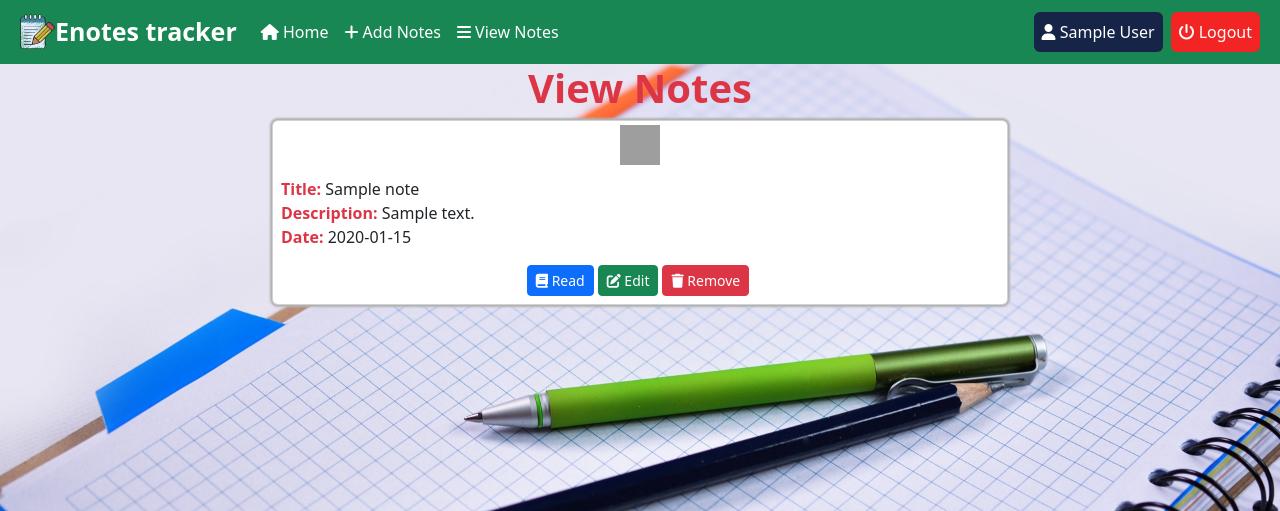
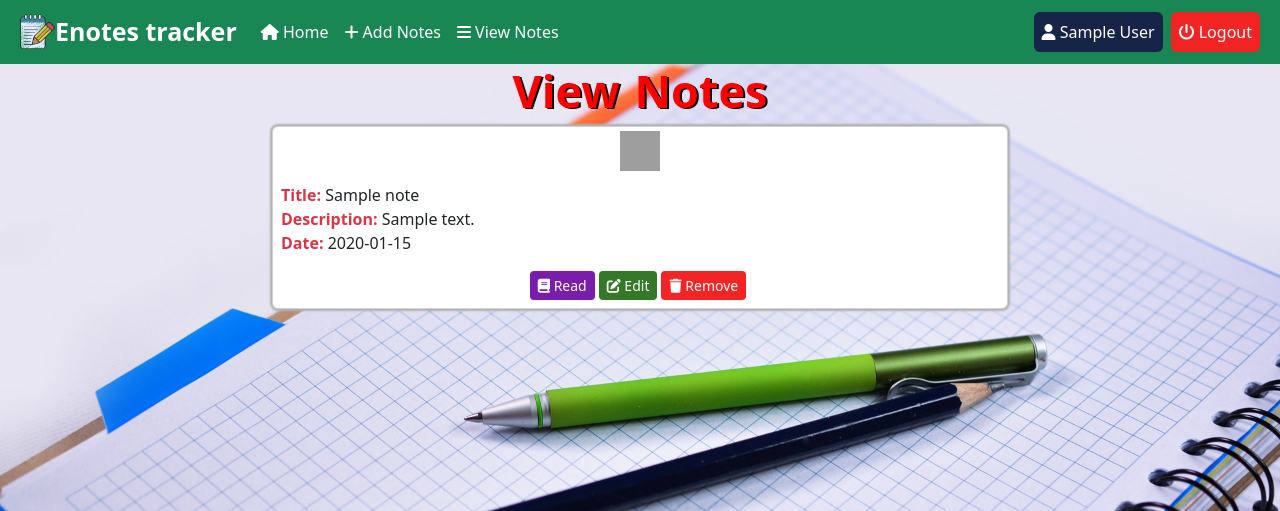
Before and after one commit to surusivaji/EnotesTrackerUsingSpringboot, a Spring Boot app: page /user/viewnotes in a window 1280 px wide. Shown: the top 511 px of the page. Run offline with Spring Boot 4, Linux system fonts and the light colour scheme; a user stored in the database is signed in; tables that the repository leaves empty hold one stand-in row (values such as "Sample post"); some libraries are stand-ins or nearby versions; grey boxes are pictures that could not be loaded.

Commit message:
this commit only templates styleing

```diff
--- a/Enotes_Tracker/src/main/resources/static/styles/ViewNotes.css
+++ b/Enotes_Tracker/src/main/resources/static/styles/ViewNotes.css
@@ -22,3 +22,26 @@ body {
 #logout {
 	background: #F32424 !important;
 }
+
+#viewnotes-heading {
+	color: #FF0000 !important;
+	font-size: 45px !important;
+	font-weight: 700 !important;
+	text-shadow: 2px 1px #000;
+	word-spacing: 3px;
+}
+
+#read {
+	background: #7A1CAC !important;
+	border: none;
+}
+
+#edit {
+	background: #347928 !important;
+	border: none;
+}
+
+#remove {
+	background: #F32424 !important;
+	border: none;
+}
--- a/Enotes_Tracker/src/main/resources/templates/AddNotes.html
+++ b/Enotes_Tracker/src/main/resources/templates/AddNotes.html
@@ -20,7 +20,7 @@
 	<!-- navigation bar -->
 	<div class="navbar navbar-expand-xl bg-success navbar-dark p-2">
 		<div class="container-fluid">
-			<a class="navbar-brand d-flex align-items-center" id="heading" th:href="@{/}"><img th:src="@{/media/images/notepad.png}" alt="" height="35px" width="35px"/><span>Enotes tracker</span></a>
+			<a class="navbar-brand d-flex align-items-center" id="heading" th:href="@{/user/home}"><img th:src="@{/media/images/notepad.png}" alt="" height="35px" width="35px"/><span>Enotes tracker</span></a>
 			<button class="navbar-toggler" type="button"
 				data-bs-toggle="collapse" data-bs-target="#navbarNav"
 				aria-controls="navbarNav" aria-expanded="false"
--- a/Enotes_Tracker/src/main/resources/templates/Home.html
+++ b/Enotes_Tracker/src/main/resources/templates/Home.html
@@ -20,7 +20,7 @@
 	<!-- navigation bar -->
 	<div class="navbar navbar-expand-xl bg-success navbar-dark p-2">
 		<div class="container-fluid">
-			<a class="navbar-brand d-flex align-items-center" id="heading" th:href="@{/}"><img th:src="@{/media/images/notepad.png}" alt="" height="35px" width="35px"/><span>Enotes tracker</span></a>
+			<a class="navbar-brand d-flex align-items-center" id="heading" th:href="@{/user/home}"><img th:src="@{/media/images/notepad.png}" alt="" height="35px" width="35px"/><span>Enotes tracker</span></a>
 			<button class="navbar-toggler" type="button"
 				data-bs-toggle="collapse" data-bs-target="#navbarNav"
 				aria-controls="navbarNav" aria-expanded="false"
--- a/Enotes_Tracker/src/main/resources/templates/Readnotes.html
+++ b/Enotes_Tracker/src/main/resources/templates/Readnotes.html
@@ -32,7 +32,7 @@
 	<!-- navigation bar -->
 	<div class="navbar navbar-expand-xl bg-success navbar-dark p-2">
 		<div class="container-fluid">
-			<a class="navbar-brand d-flex align-items-center" id="heading" th:href="@{/}"><img th:src="@{/media/images/notepad.png}" alt="" height="35px" width="35px"/><span>Enotes tracker</span></a>
+			<a class="navbar-brand d-flex align-items-center" id="heading" th:href="@{/user/home}"><img th:src="@{/media/images/notepad.png}" alt="" height="35px" width="35px"/><span>Enotes tracker</span></a>
 			<button class="navbar-toggler" type="button"
 				data-bs-toggle="collapse" data-bs-target="#navbarNav"
 				aria-controls="navbarNav" aria-expanded="false"
--- a/Enotes_Tracker/src/main/resources/templates/UpdateNotes.html
+++ b/Enotes_Tracker/src/main/resources/templates/UpdateNotes.html
@@ -20,7 +20,7 @@
 	<!-- navigation bar -->
 	<div class="navbar navbar-expand-xl bg-success navbar-dark p-2">
 		<div class="container-fluid">
-			<a class="navbar-brand d-flex align-items-center" id="heading" th:href="@{/}"><img th:src="@{/media/images/notepad.png}" alt="" height="35px" width="35px"/><span>Enotes tracker</span></a>
+			<a class="navbar-brand d-flex align-items-center" id="heading" th:href="@{/user/home}"><img th:src="@{/media/images/notepad.png}" alt="" height="35px" width="35px"/><span>Enotes tracker</span></a>
 			<button class="navbar-toggler" type="button"
 				data-bs-toggle="collapse" data-bs-target="#navbarNav"
 				aria-controls="navbarNav" aria-expanded="false"
--- a/Enotes_Tracker/src/main/resources/templates/UpdateProfile.html
+++ b/Enotes_Tracker/src/main/resources/templates/UpdateProfile.html
@@ -20,7 +20,7 @@
 	<!-- navigation bar -->
 	<div class="navbar navbar-expand-xl bg-success navbar-dark p-2">
 		<div class="container-fluid">
-			<a class="navbar-brand d-flex align-items-center" id="heading" th:href="@{/}"><img th:src="@{/media/images/notepad.png}" alt="" height="35px" width="35px"/><span>Enotes tracker</span></a>
+			<a class="navbar-brand d-flex align-items-center" id="heading" th:href="@{/user/home}"><img th:src="@{/media/images/notepad.png}" alt="" height="35px" width="35px"/><span>Enotes tracker</span></a>
 			<button class="navbar-toggler" type="button"
 				data-bs-toggle="collapse" data-bs-target="#navbarNav"
 				aria-controls="navbarNav" aria-expanded="false"
--- a/Enotes_Tracker/src/main/resources/templates/ViewNotes.html
+++ b/Enotes_Tracker/src/main/resources/templates/ViewNotes.html
@@ -20,7 +20,7 @@
 	<!-- navigation bar -->
 	<div class="navbar navbar-expand-xl bg-success navbar-dark p-2">
 		<div class="container-fluid">
-			<a class="navbar-brand d-flex align-items-center" id="heading" th:href="@{/}"><img th:src="@{/media/images/notepad.png}" alt="" height="35px" width="35px"/><span>Enotes tracker</span></a>
+			<a class="navbar-brand d-flex align-items-center" id="heading" th:href="@{/user/home}"><img th:src="@{/media/images/notepad.png}" alt="" height="35px" width="35px"/><span>Enotes tracker</span></a>
 			<button class="navbar-toggler" type="button"
 				data-bs-toggle="collapse" data-bs-target="#navbarNav"
 				aria-controls="navbarNav" aria-expanded="false"
@@ -58,7 +58,7 @@
 	<div class="container">
 		<div class="row d-flex justify-content-center">
 			<div class="col-md-8">
-				<h1 class="text-center text-danger fw-bold">View Notes</h1>
+				<h1 class="text-center text-danger" id="viewnotes-heading">View Notes</h1>
 				<div th:each="note: ${notes}">
 					<div class="card mt-2" style="box-shadow:0 0 2px 2px #B2B2B2;">
 					<div class="card-head text-center p-1">
@@ -79,9 +79,9 @@
 						</div>
 					</div>
 					<div class="card-head d-flex justify-content-center p-2">
-						<a th:href="@{/user/readnotes/{id}(id=${note.id})}" class="btn btn-primary btn-sm me-1"><i class="fa-solid fa-book"></i> Read</a>
-						<a th:href="@{/user/updatenotes/{id}(id=${note.id})}" class="btn btn-success btn-sm me-1"><i class="fa-solid fa-pen-to-square"></i> Edit</a>
-						<a th:href="@{/user/removenotes/{id}(id=${note.id})}" class="btn btn-danger btn-sm me-1"><i class="fa-solid fa-trash"></i> Remove</a>
+						<a th:href="@{/user/readnotes/{id}(id=${note.id})}" class="btn btn-primary btn-sm me-1" id="read"><i class="fa-solid fa-book"></i> Read</a>
+						<a th:href="@{/user/updatenotes/{id}(id=${note.id})}" class="btn btn-success btn-sm me-1" id="edit"><i class="fa-solid fa-pen-to-square"></i> Edit</a>
+						<a th:href="@{/user/removenotes/{id}(id=${note.id})}" class="btn btn-danger btn-sm me-1" id="remove"><i class="fa-solid fa-trash"></i> Remove</a>
 					</div>
 				</div>
 				</div>
--- a/Enotes_Tracker/src/main/resources/templates/ViewProfile.html
+++ b/Enotes_Tracker/src/main/resources/templates/ViewProfile.html
@@ -20,7 +20,7 @@
 	<!-- navigation bar -->
 	<div class="navbar navbar-expand-xl bg-success navbar-dark p-2">
 		<div class="container-fluid">
-			<a class="navbar-brand d-flex align-items-center" id="heading" th:href="@{/}"><img th:src="@{/media/images/notepad.png}" alt="" height="35px" width="35px"/><span>Enotes tracker</span></a>
+			<a class="navbar-brand d-flex align-items-center" id="heading" th:href="@{/user/home}"><img th:src="@{/media/images/notepad.png}" alt="" height="35px" width="35px"/><span>Enotes tracker</span></a>
 			<button class="navbar-toggler" type="button"
 				data-bs-toggle="collapse" data-bs-target="#navbarNav"
 				aria-controls="navbarNav" aria-expanded="false"
```
